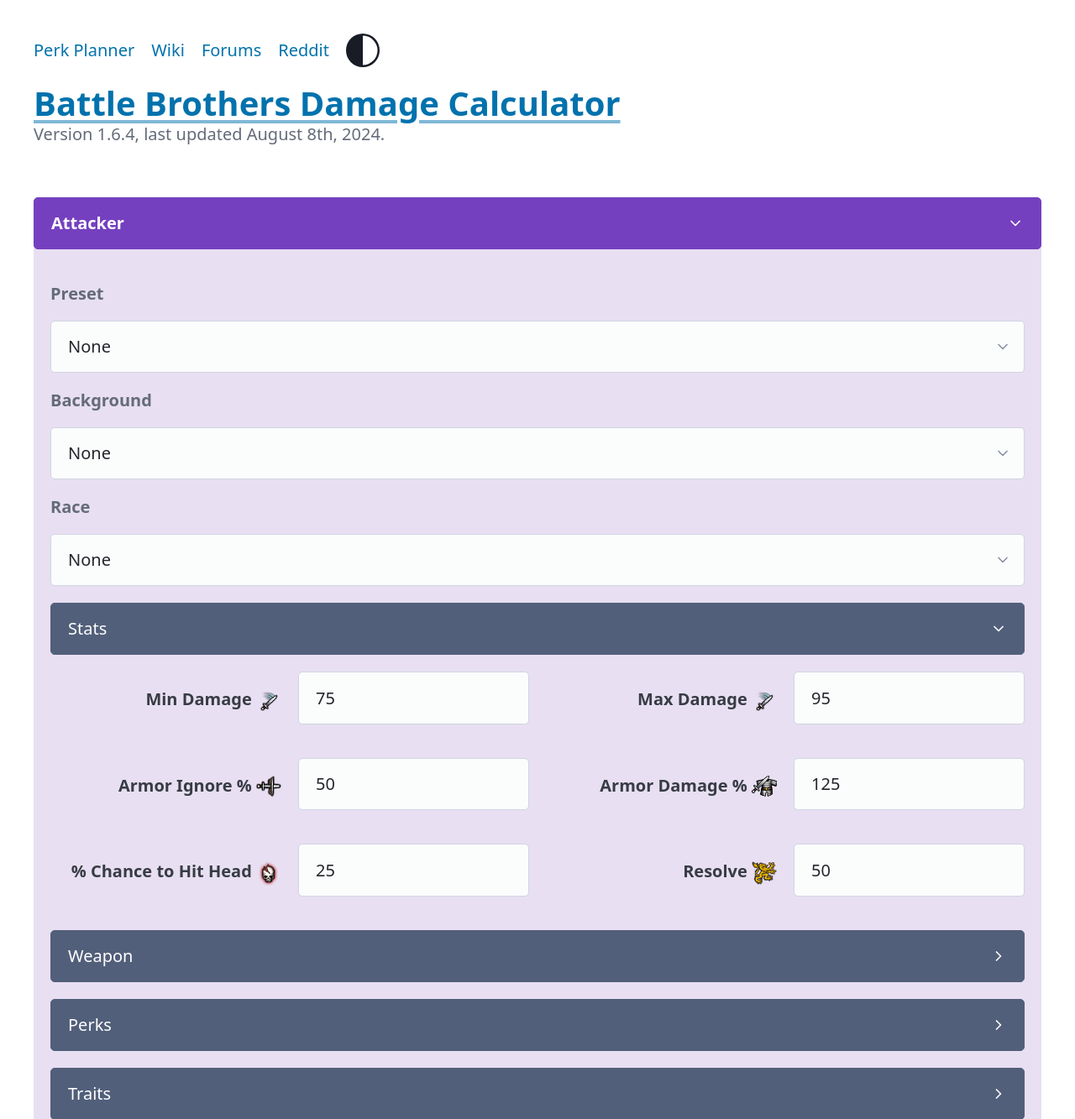
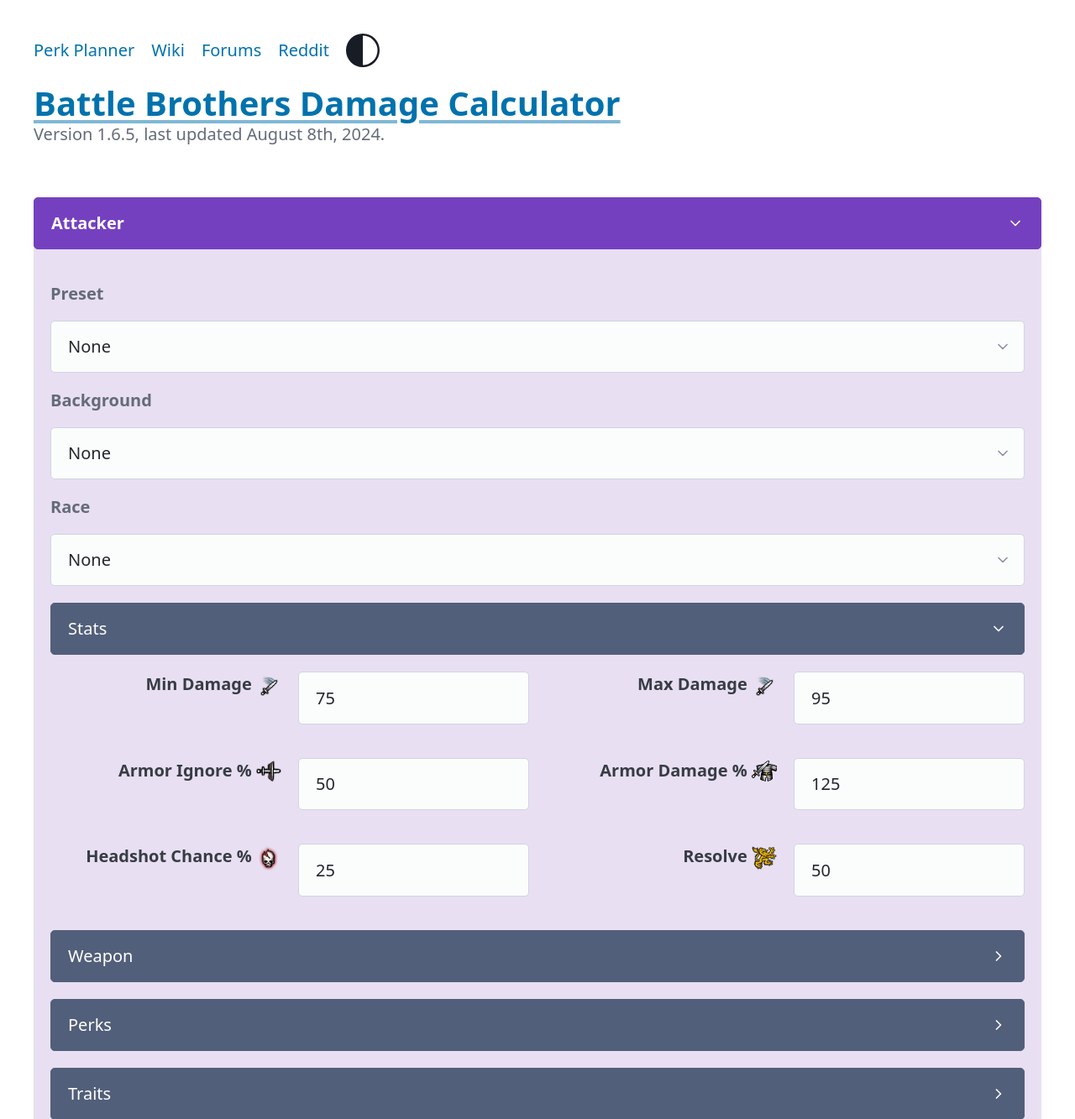
Before and after one commit to Osgboy/BBCalculator, a Django app: page / in a window 1280 px wide, after a click on "Stats". Shown: the top 1333 px of the page at 84% size. Run offline with Django 5.2, Linux system fonts and the light colour scheme; data comes from the database, SQL or seed files in the repository; some libraries are stand-ins or nearby versions.

Commit message:
Adjusted stat grid

```diff
--- a/static/style.css
+++ b/static/style.css
@@ -44,7 +44,6 @@ svg {
 .StatLabel {
     text-align: right;
     font-weight: bold;
-    line-height: 65px;
 }
 
 .canvas {
--- a/templates/index.html
+++ b/templates/index.html
@@ -79,7 +79,7 @@
             </nav>
             <hgroup>
                 <h1><a href="/">Battle Brothers Damage Calculator</a></h1>
-                <p>Version 1.6.4, last updated August 8th, 2024.</p>
+                <p>Version 1.6.5, last updated August 8th, 2024.</p>
             </hgroup>
         </header>
         <main class="container">
@@ -178,7 +178,7 @@
                                 <input class="atk-stat" type="number" name="ArmorMod" id="ArmorMod" min="1" max="999" value={{request.ArmorMod|default:125}} required>
                             </fieldset>
                             <fieldset class="grid">
-                                <label class="StatLabel" for="Headchance">% Chance to Hit Head <img src="{% static 'icons/stats/headchance.png' %}" alt="Headshot chance icon"></label>
+                                <label class="StatLabel" for="Headchance">Headshot Chance % <img src="{% static 'icons/stats/headchance.png' %}" alt="Headshot chance icon"></label>
                                 <input class="atk-stat" type="number" name="Headchance" id="Headchance" min="0" max="100" value={{request.Headchance|default:25}} required>
                                 <label class="StatLabel" for="Atk_Resolve">Resolve <img src="{% static 'icons/stats/resolve.png' %}" alt="Resolve icon"></label>
                                 <input class="atk-stat" type="number" name="Atk_Resolve" id="Atk_Resolve" min="0" max="999" value={{request.Atk_Resolve|default:50}} required>
@@ -498,9 +498,11 @@
                                 <label class="StatLabel" for="Fatigue" title="Only affects nimble.">Armor Fatigue Penalty <img src="{% static 'icons/stats/fatigue.png' %}" alt="Fatigue icon"></label>
                                 <input class="def-stat" type="number" name="Fatigue" id="Fatigue" min="-50" max="0" value={{request.Fatigue|default:-15}} required>
                             </fieldset>
-                            <fieldset>
+                            <fieldset class="grid">
                                 <label class="StatLabel" for="Def_Resolve" title="Used only if morale drop data returns are enabled.">Resolve <img src="{% static 'icons/stats/resolve.png' %}" alt="Resolve icon"></label>
                                 <input class="def-stat" type="number" name="Def_Resolve" id="Def_Resolve" min="0" max="999" value={{request.Def_Resolve|default:70}} required>
+                                <div></div>
+                                <input type="text" style="visibility: hidden; height: 0; border: 0; margin: 0; padding: 0;">
                             </fieldset>
                         </details>
                         <details>
```
